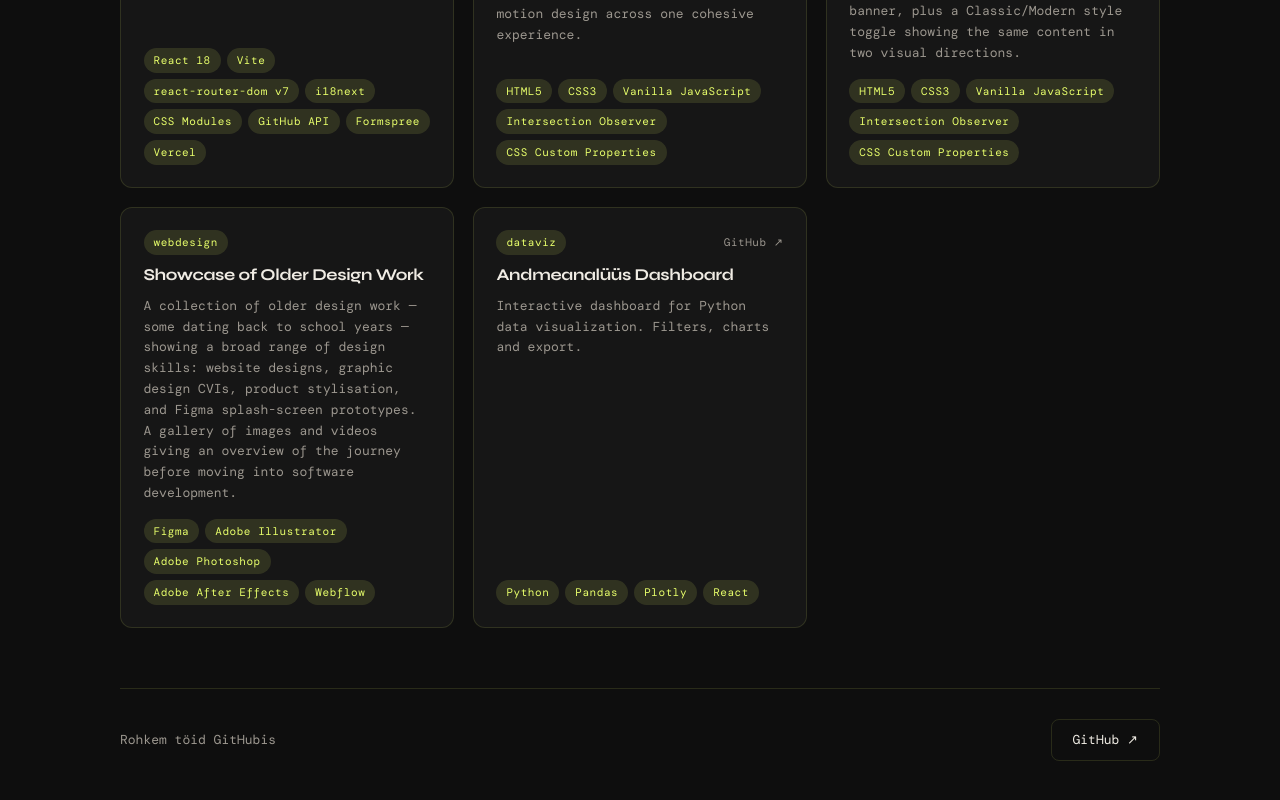
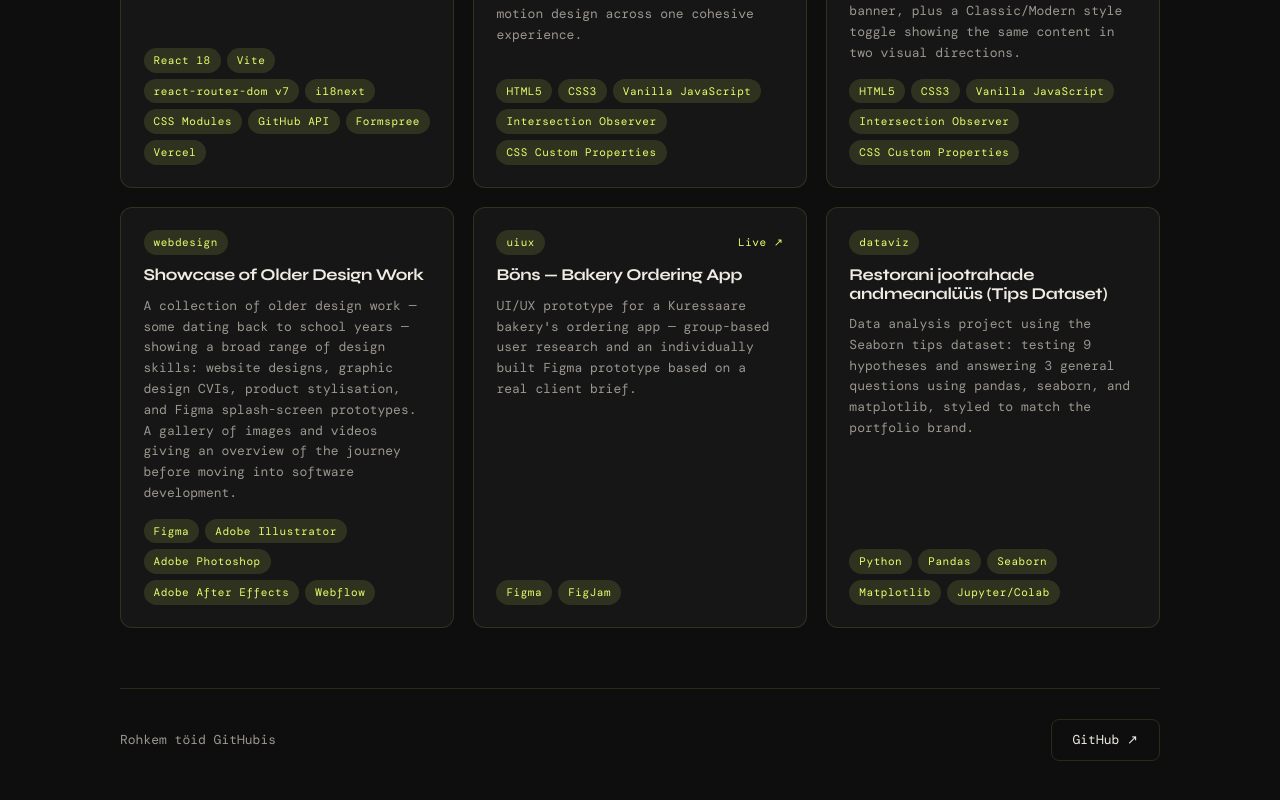
Before and after one commit to marily77/marilydesign_portfolio, a React (Vite) app: page /projects in a window 1280 px wide. Shown: the part 618-1418 px from the top of the page. Built offline with nearby package versions, Linux system fonts and the light colour scheme; a web font is replaced by a local one.

Commit message:
More projects

```diff
--- a/src/data/projects.json
+++ b/src/data/projects.json
@@ -135,17 +135,83 @@
     "process_en": "A selection of design projects made over the years using different tools. Includes website designs, graphic design identities (CVI), product stylisation, and Figma splash-screen prototypes. The goal is to show the range of design skills prior to moving into frontend development — the same principles (composition, typography, color systems) now carried through into code."
   },
   {
-    "id": 1,
-    "title": "Andmeanalüüs Dashboard",
-    "description_et": "Interaktiivne dashboard Pythoni andmete visualiseerimiseks. Filtrid, graafikud ja eksport.",
-    "description_en": "Interactive dashboard for Python data visualization. Filters, charts and export.",
-    "tech": ["Python", "Pandas", "Plotly", "React"],
-    "github": "https://github.com/marily77",
-    "live": "",
-    "featured": true,
-    "category": "dataviz",
-    "images": [],
-    "process_et": "Protsessi kirjeldus tuleb.",
-    "process_en": "Process description coming soon."
-  }
+  "id": 6,
+  "title": "Böns — Bakery Ordering App",
+  "description_et": "Kuressaares asuva pagariäri Böns tellimuste rakenduse UI/UX prototüüp — grupitööna kaardistatud kasutajauuring ja individuaalselt loodud Figma prototüüp reaalse kliendi briifi põhjal.",
+  "description_en": "UI/UX prototype for a Kuressaare bakery's ordering app — group-based user research and an individually built Figma prototype based on a real client brief.",
+  "tech": ["Figma", "FigJam"],
+  "github": "",
+  "live": "https://www.figma.com/proto/6KQcopD5I5YxltBILEUEFV/B%C3%96NS?kind=proto&node-id=765-250&page-id=0%3A1&scaling=scale-down&starting-point-node-id=765%3A250&t=m1m1P5sTCTxmqRom-1&type=design",
+  "featured": true,
+  "category": "uiux",
+  "images": ["bonsplash.mp4"],
+  "components_et": [
+    "Kliendibriif — grupitööna vastu võetud, igaüks koostas oma briifi kokkuvõtte",
+    "Kasutajapersonad — igaüks lõi FigJamis vähemalt 3 personat, grupp kaardistas ühiselt tegevusteekonna",
+    "Wireframe ja disainisüsteem — individuaalne Figma wireframe, kliendi logo/CVI/värvikaart, oma tüpograafiavalik, Böns'i originaalfotod",
+    "Splash screen — 3 animeeritud varianti, testitud minivideotena",
+    "Checkout-voog — eraldi tarneloogika küpsistele (post) ja kringlitele (ainult kohapeale järeletulek)",
+    "Kasutatavuse test — mitteametlik test tuttavatega, ülesanne kombineeritud tellimusega (küpsised postiga + kringel kohapeale)"
+  ],
+  "components_en": [
+    "Client brief — received as a group, each member wrote their own brief summary",
+    "User personas — each created 3+ personas in FigJam, group mapped the user journey together",
+    "Wireframe & design system — individual Figma wireframe, client's logo/CVI/color palette, own typography choice, Böns's original product photos",
+    "Splash screen — 3 animated variants, tested as short video clips",
+    "Checkout flow — separate delivery logic for cookies (post) vs. kringel (pickup only)",
+    "Usability test — informal test with friends, task involving a combined order (cookies by post + kringel for pickup)"
+  ],
+  "process_et": [
+    "1. Briif — kogu meeskond kohtus kliendiga, igaüks küsis vastavalt oma huvile, koostas isikliku kokkuvõtte.",
+    "2. Uuring — individuaalsed kasutajapersonad FigJamis, grupp kaardistas ühiselt tegevusteekonna ja määras sihtgrupi: Böns'i tooteid juba tundvad kordustellijad.",
+    "3. Wireframe ja disain — individuaalne Figma wireframe, kliendi CVI/logo/värvid, oma tüpograafiavalik.",
+    "4. Prototüüp — kõrge täpsusega interaktiivne Figma prototüüp, sh 3 animeeritud splash screen varianti.",
+    "5. Testimine — mitteametlik test tuttavatega: tellimus kahe erineva tarneviisiga (küpsised postiga, kringel kohapeale), leiti, et kombineeritud checkout vajaks selgemat visuaalset eristust.",
+    "6. Esitlus kliendile — lahendus meeldis kliendile, kuid tootmisesse ei jõudnud kõrge arenduskulu tõttu."
+  ],
+  "process_en": [
+    "1. Brief — the whole team met with the client, each asked questions relevant to their focus, and wrote an individual summary.",
+    "2. Research — individual user personas in FigJam, group-mapped user journey, target audience defined as repeat customers already familiar with Böns's products.",
+    "3. Wireframe & design — individual Figma wireframe, client's CVI/logo/colors, own typography choice.",
+    "4. Prototype — high-fidelity interactive Figma prototype, including 3 animated splash screen variants.",
+    "5. Testing — informal test with friends: an order with two different delivery methods (cookies by post, kringel for pickup), revealing that the combined checkout needed clearer visual separation.",
+    "6. Client presentation — the client liked the solution, but it didn't reach production due to high development cost."
+  ]
+},
+
+{
+  "id": 1,
+  "title": "Restorani jootrahade andmeanalüüs (Tips Dataset)",
+  "description_et": "Andmeanalüüsi projekt Seaborn tips-andmestiku põhjal: 9 hüpoteesi testimine ja 3 üldist küsimust, lahendatud pandas, seaborn ja matplotlib abil, kohandatud visuaalse brändistiiliga.",
+  "description_en": "Data analysis project using the Seaborn tips dataset: testing 9 hypotheses and answering 3 general questions using pandas, seaborn, and matplotlib, styled to match the portfolio brand.",
+  "tech": [
+    "Python",
+    "Pandas",
+    "Seaborn",
+    "Matplotlib",
+    "Jupyter/Colab"
+  ],
+  "github": "",
+  "live": "",
+  "featured": false,
+  "category": "dataviz",
+  "images": [],
+  "components_et": [
+    "Andmestiku ülevaade ja algne puhastuskontroll",
+    "9 hüpoteesi testimine sobivate graafikutüüpidega (bar, box, scatter, reg, hist, kde, count)",
+    "Korrelatsioonianalüüs (heatmap)",
+    "Erindite tuvastamine nädalapäevade lõikes",
+    "Kohandatud tume visuaalstiil vastavalt portfoolio brändile"
+  ],
+  "components_en": [
+    "Dataset overview and initial data-quality check",
+    "Testing 9 hypotheses with the most fitting chart types (bar, box, scatter, reg, hist, kde, count)",
+    "Correlation analysis (heatmap)",
+    "Outlier detection across weekdays",
+    "Custom dark visual style matching the portfolio brand"
+  ],
+  "process_et": "## Ülevaade\nHarjutusprojekt andmeanalüüsi ja visualiseerimise oskuste demonstreerimiseks Seaborn'i tips-andmestikul (244 restorani külastust).\n\n## Ülesanne\nKontrollida 9 väidet klientide käitumise kohta (nt sugu vs arve suurus, jootraha jaotus nädalapäeviti, korrelatsioon arve ja jootraha vahel) ning vastata 3 üldisemale analüütilisele küsimusele, valides iga väite jaoks kõige sobivama graafikutüübi.\n\n## Meetod\nAndmed laeti ja puhastati (pandas), seejärel visualiseeriti seaborn/matplotlib abil kasutades bar-, box-, scatter-, reg-, hist-, kde- ja count-plotte ning korrelatsiooni heatmapi. Iga väite juurde kirjutati lühike, graafikul põhinev järeldus.\n\n## Tulemus\nSelgus, et arve suurus on jootraha suuruse tugevaim ennustaja, sugu ja suitsetamisstaatus mõjutavad jootrahat vaid marginaalselt ning nädalavahetusel esineb jootraha suuruses rohkem erindeid.",
+  "process_en": "## Overview\nA practice project demonstrating data analysis and visualization skills using Seaborn's tips dataset (244 restaurant visits).\n\n## Task\nTest 9 statements about customer behavior (e.g. gender vs. bill size, tip distribution by weekday, correlation between bill and tip) and answer 3 broader analytical questions, choosing the most fitting chart type for each.\n\n## Method\nData was loaded and checked with pandas, then visualized with seaborn/matplotlib using bar, box, scatter, reg, hist, kde, and count plots plus a correlation heatmap. Each statement was paired with a short, chart-based conclusion.\n\n## Result\nBill size turned out to be the strongest predictor of tip size, while gender and smoker status had only a marginal effect, and weekend tips showed more outliers."
+}
+
 ]
--- a/src/pages/Projects.jsx
+++ b/src/pages/Projects.jsx
@@ -6,7 +6,7 @@ import ProjectModal from '../components/ProjectModal'
 import projects from '../data/projects.json'
 import './Projects.css'
 
-const CATEGORIES = ['kõik', 'web', 'dataviz', 'python', 'webdesign']
+const CATEGORIES = ['kõik', 'web', 'dataviz', 'python', 'webdesign', "uiux"]
 
 function Projects() {
   const { t } = useTranslation()
```
Also changed, not shown: 1 other file (tests, documents, lock files or other folders).
